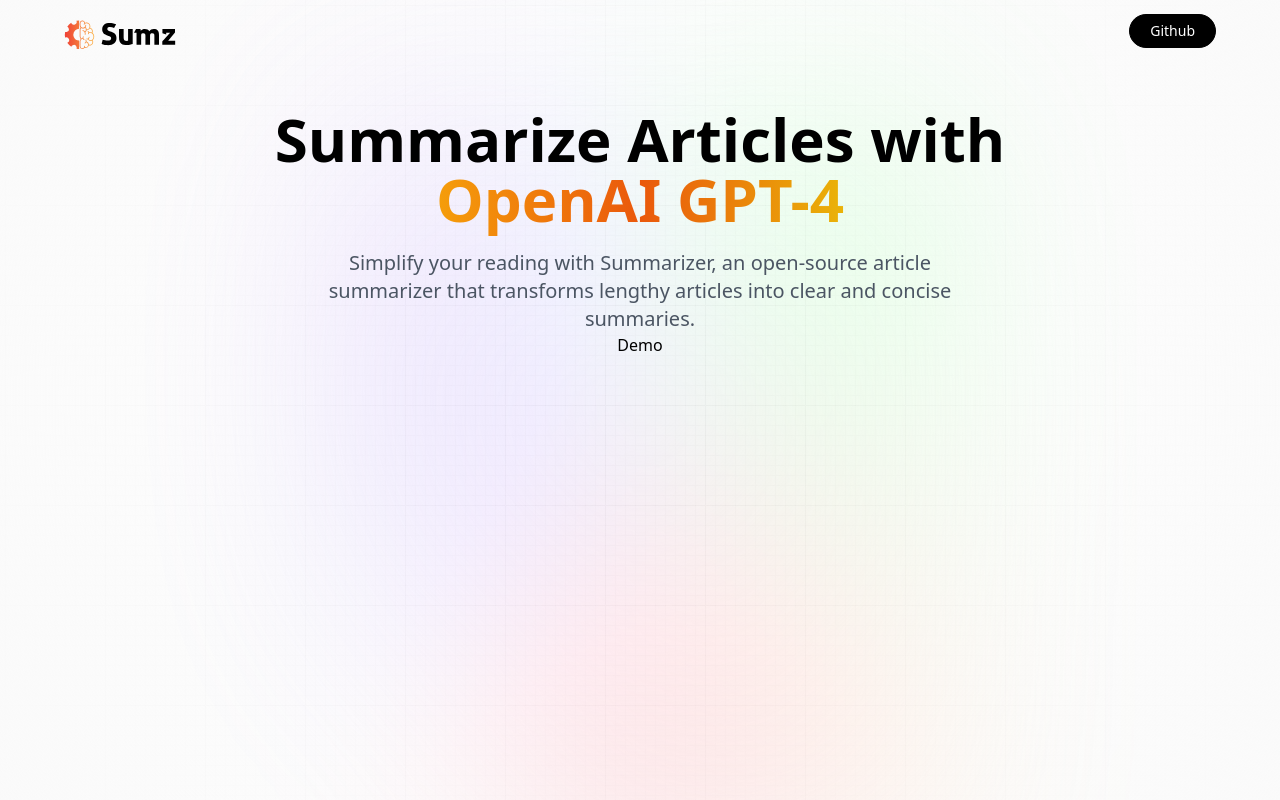
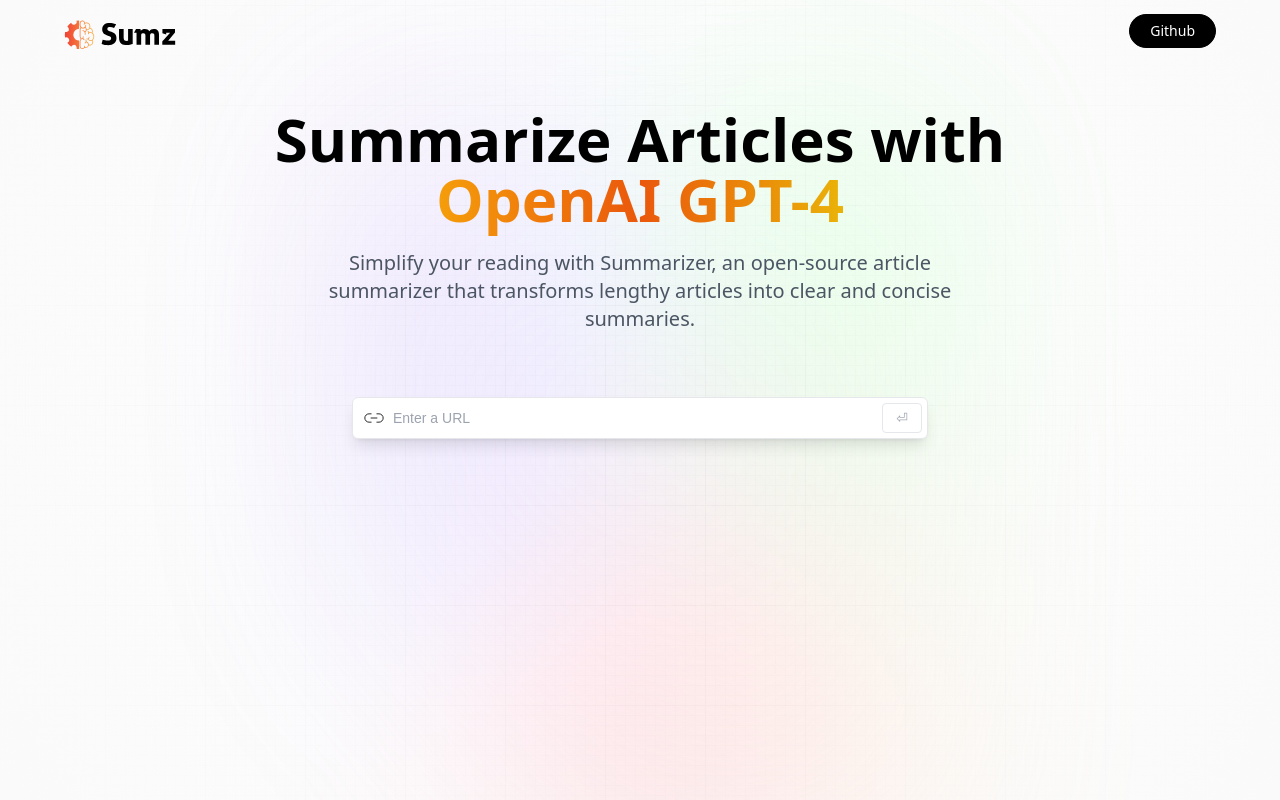
Before and after one commit to JPaul23/OpenAI-article-summarizer, a React (Vite) app: page / in a window 1280 px wide. Built offline with nearby package versions, Linux system fonts and the light colour scheme; a web font is replaced by a local one.

Commit message:
Demo section design

```diff
--- a/src/components/Demo.jsx
+++ b/src/components/Demo.jsx
@@ -1,8 +1,54 @@
-import React from 'react'
+import { useEffect, useState } from 'react';
+
+import { copy, linkIcon, loader, tick } from '../assets';
 
 const Demo = () => {
+    const [article, setArticle] = useState({
+        url: '',
+        summary: '',
+    });
+
+    const handleSubmit = async (e) => {
+        alert('submitted')
+    }
+
     return (
-        <div>Demo</div>
+        <section className='mt-16 w-full max-w-xl'>
+            {/* search */}
+            <div className='flex flex-col w-full gap-2'>
+                <form
+                    className='relative flex justify-center items-center'
+                    onSubmit={handleSubmit}
+                >
+                    <img
+                        src={linkIcon}
+                        alt='link_icon'
+                        className='absolute left-0 my-2 ml-3 w-5'
+                    />
+
+                    <input
+                        type='url'
+                        placeholder='Enter a URL'
+                        value={article.url}
+                        required
+                        className='url_input peer'
+                        onChange={(e) => setArticle({
+                            ...article, url: e.target.value
+                        })}
+                    />
+
+                    <button
+                        type='submit'
+                        className='submit_btn peer-focus:border-gray-700 peer-focus:text-gray-700'
+                    >
+                        ⏎
+                    </button>
+                </form>
+                {/* Browser URL History */}
+            </div>
+
+            {/* Display Results */}
+        </section>
     )
 }
 
```
